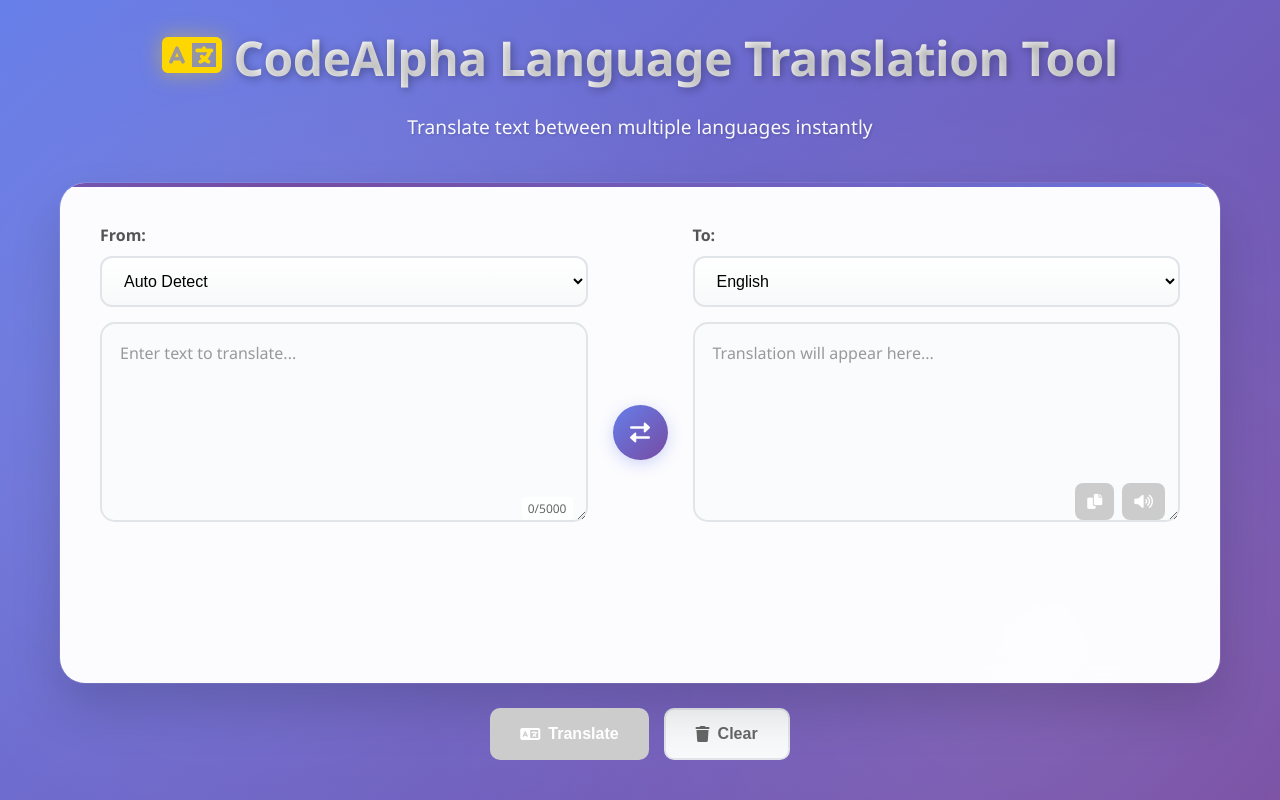
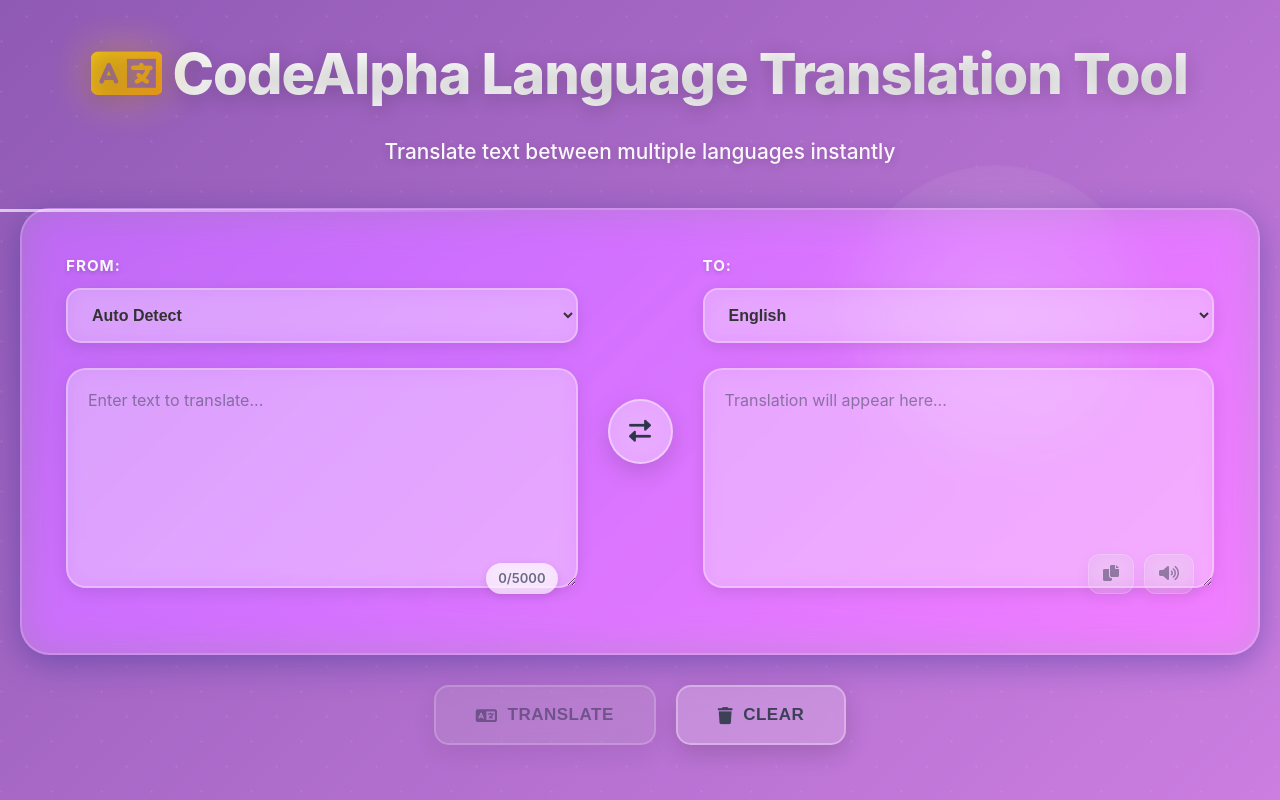
Before and after one commit to Abhishek2026-23/CodeAlpha_Language_Translation_Tool, a Flask app: page / in a window 1280 px wide. Run offline with Flask 3, Linux system fonts and the light colour scheme.

Commit message:
Complete UI redesign with glassmorphism and modern effects

```diff
--- a/static/style.css
+++ b/static/style.css
@@ -6,9 +6,10 @@
 }
 
 body {
-    font-family: 'Segoe UI', Tahoma, Geneva, Verdana, sans-serif;
-    background: linear-gradient(135deg, #667eea 0%, #764ba2 100%);
-    background-attachment: fixed;
+    font-family: 'Inter', 'Segoe UI', Tahoma, Geneva, Verdana, sans-serif;
+    background: linear-gradient(135deg, #667eea 0%, #764ba2 50%, #f093fb 100%);
+    background-size: 400% 400%;
+    animation: gradientShift 15s ease infinite;
     min-height: 100vh;
     color: #333;
     line-height: 1.6;
@@ -16,24 +17,43 @@
     overflow-x: hidden;
 }
 
+/* Animated background */
 body::before {
     content: '';
     position: fixed;
-    top: 0;
-    left: 0;
-    width: 100%;
-    height: 100%;
+    top: -50%;
+    left: -50%;
+    width: 200%;
+    height: 200%;
     background:
-        radial-gradient(circle at 20% 50%, rgba(255, 255, 255, 0.1) 0%, transparent 50%),
-        radial-gradient(circle at 80% 80%, rgba(255, 255, 255, 0.1) 0%, transparent 50%);
+        radial-gradient(circle, rgba(255,255,255,0.1) 1px, transparent 1px),
+        radial-gradient(circle, rgba(255,255,255,0.1) 1px, transparent 1px);
+    background-size: 50px 50px;
+    background-position: 0 0, 25px 25px;
+    animation: backgroundMove 20s linear infinite;
+    pointer-events: none;
+    z-index: 0;
+}
+
+/* Floating orbs */
+body::after {
+    content: '';
+    position: fixed;
+    width: 300px;
+    height: 300px;
+    background: radial-gradient(circle, rgba(255,255,255,0.2), transparent);
+    border-radius: 50%;
+    top: 20%;
+    right: 10%;
+    animation: float 8s ease-in-out infinite;
     pointer-events: none;
     z-index: 0;
 }
 
 .container {
-    max-width: 1200px;
+    max-width: 1300px;
     margin: 0 auto;
-    padding: 20px;
+    padding: 30px 20px;
     min-height: 100vh;
     display: flex;
     flex-direction: column;
@@ -41,183 +61,220 @@
     z-index: 1;
 }
 
-/* Header Styles */
+/* Header Styles - Glassmorphism */
 header {
     text-align: center;
     margin-bottom: 40px;
-    color: white;
-    animation: fadeInDown 0.8s ease-out;
+    animation: fadeInDown 1s ease-out;
 }
 
 header h1 {
-    font-size: 3rem;
+    font-size: 3.5rem;
     margin-bottom: 15px;
-    text-shadow: 2px 2px 8px rgba(0,0,0,0.3);
-    font-weight: 700;
-    letter-spacing: -0.5px;
-    background: linear-gradient(to right, #fff, #f0f0f0);
+    font-weight: 800;
+    background: linear-gradient(135deg, #ffffff 0%, #f0f0f0 100%);
     -webkit-background-clip: text;
     -webkit-text-fill-color: transparent;
     background-clip: text;
+    text-shadow: 0 4px 20px rgba(0,0,0,0.2);
+    letter-spacing: -1px;
+    position: relative;
 }
 
 header h1 i {
-    color: #FFD700;
-    text-shadow: 0 0 20px rgba(255, 215, 0, 0.5);
-    -webkit-text-fill-color: #FFD700;
+    background: linear-gradient(135deg, #FFD700, #FFA500);
+    -webkit-background-clip: text;
+    -webkit-text-fill-color: transparent;
+    background-clip: text;
+    filter: drop-shadow(0 0 20px rgba(255, 215, 0, 0.6));
+    animation: pulse 2s ease-in-out infinite;
 }
 
 header p {
-    font-size: 1.2rem;
-    opacity: 0.95;
-    text-shadow: 1px 1px 3px rgba(0,0,0,0.2);
+    font-size: 1.3rem;
+    color: rgba(255, 255, 255, 0.95);
+    text-shadow: 0 2px 10px rgba(0,0,0,0.2);
+    font-weight: 500;
 }
 
-/* Main Translation Container */
+/* Main Translation Container - GLASSMORPHISM */
 .translation-container {
-    background: rgba(255, 255, 255, 0.98);
-    border-radius: 25px;
-    padding: 40px;
-    box-shadow: 0 25px 50px rgba(0,0,0,0.15), 0 0 0 1px rgba(255,255,255,0.1);
+    background: rgba(255, 255, 255, 0.15);
+    backdrop-filter: blur(20px) saturate(180%);
+    -webkit-backdrop-filter: blur(20px) saturate(180%);
+    border-radius: 30px;
+    padding: 45px;
+    box-shadow:
+        0 8px 32px 0 rgba(31, 38, 135, 0.37),
+        inset 0 0 0 1px rgba(255, 255, 255, 0.18);
+    border: 1px solid rgba(255, 255, 255, 0.2);
     display: grid;
     grid-template-columns: 1fr auto 1fr;
-    gap: 25px;
-    margin-bottom: 25px;
+    gap: 30px;
+    margin-bottom: 30px;
     flex: 1;
-    backdrop-filter: blur(10px);
-    animation: fadeInUp 0.8s ease-out;
+    animation: fadeInUp 1s ease-out;
     position: relative;
-    overflow: hidden;
 }
 
+/* Glowing top border */
 .translation-container::before {
     content: '';
     position: absolute;
     top: 0;
     left: 0;
     right: 0;
-    height: 4px;
-    background: linear-gradient(90deg, #667eea, #764ba2, #667eea);
-    background-size: 200% 100%;
+    height: 3px;
+    background: linear-gradient(90deg,
+        transparent,
+        rgba(255, 255, 255, 0.8),
+        transparent
+    );
     animation: shimmer 3s linear infinite;
 }
 
-/* Language Selectors */
+/* Input and Output Sections */
+.input-section, .output-section {
+    display: flex;
+    flex-direction: column;
+    gap: 15px;
+}
+
+/* Language Selectors - Glass Style */
 .language-selector {
-    margin-bottom: 15px;
+    margin-bottom: 10px;
 }
 
 .language-selector label {
     display: block;
-    margin-bottom: 8px;
-    font-weight: 600;
-    color: #555;
+    margin-bottom: 10px;
+    font-weight: 700;
+    color: rgba(255, 255, 255, 0.95);
+    font-size: 0.95rem;
+    text-transform: uppercase;
+    letter-spacing: 1px;
+    text-shadow: 0 2px 4px rgba(0,0,0,0.2);
 }
 
 .language-selector select {
     width: 100%;
-    padding: 14px 18px;
-    border: 2px solid #e1e5e9;
-    border-radius: 12px;
+    padding: 16px 20px;
+    border: 2px solid rgba(255, 255, 255, 0.3);
+    border-radius: 15px;
     font-size: 16px;
-    background: linear-gradient(to bottom, #ffffff, #f8f9fa);
+    background: rgba(255, 255, 255, 0.25);
+    backdrop-filter: blur(10px);
+    color: #333;
     cursor: pointer;
     transition: all 0.3s ease;
-    font-weight: 500;
+    font-weight: 600;
+    box-shadow: 0 4px 15px rgba(0, 0, 0, 0.1);
 }
 
 .language-selector select:hover {
-    border-color: #667eea;
-    background: white;
+    border-color: rgba(255, 255, 255, 0.5);
+    background: rgba(255, 255, 255, 0.35);
+    transform: translateY(-2px);
+    box-shadow: 0 6px 20px rgba(0, 0, 0, 0.15);
 }
 
 .language-selector select:focus {
     outline: none;
-    border-color: #667eea;
-    box-shadow: 0 0 0 4px rgba(102, 126, 234, 0.15);
-    background: white;
+    border-color: rgba(255, 255, 255, 0.7);
+    background: rgba(255, 255, 255, 0.4);
+    box-shadow: 0 0 0 4px rgba(255, 255, 255, 0.2);
 }
 
-/* Text Areas */
+/* Text Areas - Glass Effect */
 .text-area-container {
     position: relative;
+    flex: 1;
 }
 
 textarea {
     width: 100%;
-    height: 200px;
-    padding: 18px;
-    border: 2px solid #e1e5e9;
-    border-radius: 15px;
+    height: 220px;
+    padding: 20px;
+    border: 2px solid rgba(255, 255, 255, 0.3);
+    border-radius: 20px;
     font-size: 16px;
     font-family: inherit;
     resize: vertical;
     transition: all 0.3s ease;
-    background: #fafbfc;
+    background: rgba(255, 255, 255, 0.25);
+    backdrop-filter: blur(10px);
+    color: #2d3748;
+    font-weight: 500;
+    box-shadow: 0 4px 15px rgba(0, 0, 0, 0.1);
+}
+
+textarea::placeholder {
+    color: rgba(45, 55, 72, 0.5);
+    font-weight: 400;
 }
 
 textarea:focus {
     outline: none;
-    border-color: #667eea;
-    box-shadow: 0 0 0 4px rgba(102, 126, 234, 0.15), 0 8px 16px rgba(102, 126, 234, 0.1);
-    background: white;
-    transform: translateY(-2px);
-}
-
-textarea::placeholder {
-    color: #999;
+    border-color: rgba(255, 255, 255, 0.6);
+    background: rgba(255, 255, 255, 0.35);
+    box-shadow: 0 8px 25px rgba(0, 0, 0, 0.15);
+    transform: translateY(-3px);
 }
 
 /* Character Counter */
 .char-count {
     position: absolute;
-    bottom: 10px;
-    right: 15px;
-    font-size: 12px;
-    color: #666;
-    background: rgba(255, 255, 255, 0.9);
-    padding: 2px 6px;
-    border-radius: 4px;
+    bottom: 15px;
+    right: 20px;
+    font-size: 13px;
+    color: rgba(45, 55, 72, 0.7);
+    background: rgba(255, 255, 255, 0.6);
+    backdrop-filter: blur(10px);
+    padding: 5px 12px;
+    border-radius: 20px;
+    font-weight: 600;
+    box-shadow: 0 2px 8px rgba(0, 0, 0, 0.1);
 }
 
 /* Output Actions */
 .output-actions {
     position: absolute;
-    bottom: 10px;
-    right: 15px;
+    bottom: 15px;
+    right: 20px;
     display: flex;
-    gap: 8px;
+    gap: 10px;
 }
 
 .action-btn {
-    background: linear-gradient(135deg, #667eea, #764ba2);
-    color: white;
-    border: none;
-    padding: 10px 12px;
-    border-radius: 8px;
+    background: rgba(255, 255, 255, 0.3);
+    backdrop-filter: blur(10px);
+    color: #2d3748;
+    border: 1px solid rgba(255, 255, 255, 0.4);
+    padding: 10px 14px;
+    border-radius: 12px;
     cursor: pointer;
     transition: all 0.3s ease;
-    font-size: 15px;
-    box-shadow: 0 2px 8px rgba(102, 126, 234, 0.2);
+    font-size: 16px;
+    box-shadow: 0 4px 15px rgba(0, 0, 0, 0.1);
 }
 
 .action-btn:hover:not(:disabled) {
-    background: linear-gradient(135deg, #764ba2, #667eea);
-    transform: translateY(-2px);
-    box-shadow: 0 4px 12px rgba(102, 126, 234, 0.3);
+    background: rgba(255, 255, 255, 0.5);
+    transform: translateY(-3px) scale(1.05);
+    box-shadow: 0 6px 20px rgba(0, 0, 0, 0.15);
 }
 
 .action-btn:active:not(:disabled) {
-    transform: translateY(0);
+    transform: translateY(-1px) scale(1);
 }
 
 .action-btn:disabled {
-    background: #ccc;
+    background: rgba(200, 200, 200, 0.3);
     cursor: not-allowed;
-    box-shadow: none;
+    opacity: 0.5;
 }
 
-/* Swap Button */
+/* Swap Button - Glass Style */
 .swap-container {
     display: flex;
     align-items: center;
@@ -225,56 +282,64 @@
 }
 
 .swap-btn {
-    background: linear-gradient(135deg, #667eea, #764ba2);
-    color: white;
-    border: none;
-    padding: 15px;
+    background: rgba(255, 255, 255, 0.3);
+    backdrop-filter: blur(15px);
+    color: #2d3748;
+    border: 2px solid rgba(255, 255, 255, 0.4);
+    padding: 18px;
     border-radius: 50%;
     cursor: pointer;
-    transition: all 0.4s ease;
-    font-size: 20px;
-    width: 55px;
-    height: 55px;
+    transition: all 0.4s cubic-bezier(0.68, -0.55, 0.265, 1.55);
+    font-size: 22px;
+    width: 65px;
+    height: 65px;
     display: flex;
     align-items: center;
     justify-content: center;
-    box-shadow: 0 4px 15px rgba(102, 126, 234, 0.3);
+    box-shadow: 0 8px 25px rgba(0, 0, 0, 0.15);
 }
 
 .swap-btn:hover {
-    background: linear-gradient(135deg, #764ba2, #667eea);
-    transform: rotate(180deg) scale(1.1);
-    box-shadow: 0 6px 20px rgba(102, 126, 234, 0.4);
+    background: rgba(255, 255, 255, 0.5);
+    transform: rotate(180deg) scale(1.15);
+    box-shadow: 0 12px 35px rgba(0, 0, 0, 0.2);
+    border-color: rgba(255, 255, 255, 0.6);
 }
 
 .swap-btn:active {
-    transform: rotate(180deg) scale(0.95);
+    transform: rotate(180deg) scale(1.05);
 }
 
 /* Control Buttons */
 .controls {
     display: flex;
-    gap: 15px;
+    gap: 20px;
     justify-content: center;
-    margin-bottom: 20px;
+    margin-bottom: 25px;
+    animation: fadeInUp 1.2s ease-out;
 }
 
 .translate-btn, .clear-btn {
-    padding: 15px 30px;
+    padding: 18px 40px;
     border: none;
-    border-radius: 10px;
-    font-size: 16px;
-    font-weight: 600;
+    border-radius: 15px;
+    font-size: 17px;
+    font-weight: 700;
     cursor: pointer;
     transition: all 0.3s ease;
     display: flex;
     align-items: center;
-    gap: 8px;
+    gap: 10px;
+    text-transform: uppercase;
+    letter-spacing: 0.5px;
+    box-shadow: 0 8px 25px rgba(0, 0, 0, 0.15);
 }
 
 .translate-btn {
-    background: linear-gradient(135deg, #667eea, #764ba2);
-    color: white;
+    background: rgba(255, 255, 255, 0.3);
+    backdrop-filter: blur(15px);
+    color: #2d3748;
+    border: 2px solid rgba(255, 255, 255, 0.4);
     position: relative;
     overflow: hidden;
 }
@@ -287,36 +352,42 @@
     width: 0;
     height: 0;
     border-radius: 50%;
-    background: rgba(255, 255, 255, 0.2);
+    background: rgba(255, 255, 255, 0.4);
     transform: translate(-50%, -50%);
     transition: width 0.6s, height 0.6s;
 }
 
 .translate-btn:hover::before {
-    width: 300px;
-    height: 300px;
+    width: 400px;
+    height: 400px;
 }
 
 .translate-btn:hover:not(:disabled) {
-    transform: translateY(-3px);
-    box-shadow: 0 15px 30px rgba(102, 126, 234, 0.4);
+    transform: translateY(-4px);
+    box-shadow: 0 12px 35px rgba(0, 0, 0, 0.2);
+    background: rgba(255, 255, 255, 0.45);
+    border-color: rgba(255, 255, 255, 0.6);
 }
 
 .translate-btn:disabled {
-    background: #ccc;
+    background: rgba(200, 200, 200, 0.3);
     cursor: not-allowed;
+    opacity: 0.5;
     transform: none;
 }
 
 .clear-btn {
-    background: #f8f9fa;
-    color: #666;
-    border: 2px solid #e1e5e9;
+    background: rgba(255, 255, 255, 0.2);
+    backdrop-filter: blur(10px);
+    color: rgba(45, 55, 72, 0.9);
+    border: 2px solid rgba(255, 255, 255, 0.3);
 }
 
 .clear-btn:hover {
-    background: #e9ecef;
-    border-color: #adb5bd;
+    background: rgba(255, 255, 255, 0.35);
+    transform: translateY(-4px);
+    box-shadow: 0 12px 35px rgba(0, 0, 0, 0.2);
+    border-color: rgba(255, 255, 255, 0.5);
 }
 
 /* Loading and Messages */
@@ -469,33 +476,113 @@
 }
 
 @keyframes shimmer {
-    0% {
-        background-position: -200% 0;
-    }
-    100% {
-        background-position: 200% 0;
-    }
+    0% { transform: translateX(-100%); }
+    100% { transform: translateX(100%); }
 }
 
 @keyframes pulse {
     0%, 100% {
         transform: scale(1);
+        opacity: 1;
     }
     50% {
         transform: scale(1.05);
+        opacity: 0.8;
     }
 }
 
-/* Floating animation for icons */
 @keyframes float {
     0%, 100% {
-        transform: translateY(0px);
+        transform: translateY(0px) translateX(0px);
     }
-    50% {
-        transform: translateY(-10px);
+    33% {
+        transform: translateY(-20px) translateX(10px);
+    }
+    66% {
+        transform: translateY(10px) translateX(-10px);
     }
 }
 
-header h1 i {
-    animation: float 3s ease-in-out infinite;
+.slide-in {
+    animation: slideIn 0.4s ease-out;
 }
+
+@keyframes slideIn {
+    from {
+        opacity: 0;
+        transform: translateX(20px);
+    }
+    to {
+        opacity: 1;
+        transform: translateX(0);
+    }
+}
+
+/* Responsive Design */
+@media (max-width: 768px) {
+    .container {
+        padding: 20px 15px;
+    }
+
+    header h1 {
+        font-size: 2.5rem;
+    }
+
+    .translation-container {
+        grid-template-columns: 1fr;
+        gap: 20px;
+        padding: 30px 20px;
+    }
+
+    .swap-container {
+        order: -1;
+    }
+
+    .swap-btn {
+        transform: rotate(90deg);
+        width: 55px;
+        height: 55px;
+    }
+
+    .swap-btn:hover {
+        transform: rotate(270deg) scale(1.1);
+    }
+
+    textarea {
+        height: 180px;
+    }
+
+    .controls {
+        flex-direction: column;
+        align-items: stretch;
+    }
+
+    .translate-btn, .clear-btn {
+        width: 100%;
+        justify-content: center;
+    }
+}
+
+@media (max-width: 480px) {
+    header h1 {
+        font-size: 2rem;
+    }
+
+    header p {
+        font-size: 1rem;
+    }
+
+    .translation-container {
+        padding: 25px 15px;
+    }
+
+    textarea {
+        height: 150px;
+        font-size: 15px;
+    }
+
+    .translate-btn, .clear-btn {
+        padding: 15px 30px;
+        font-size: 15px;
+    }
+}
```
Also changed, not shown: other parts of static/style.css (+34 -98 lines).
